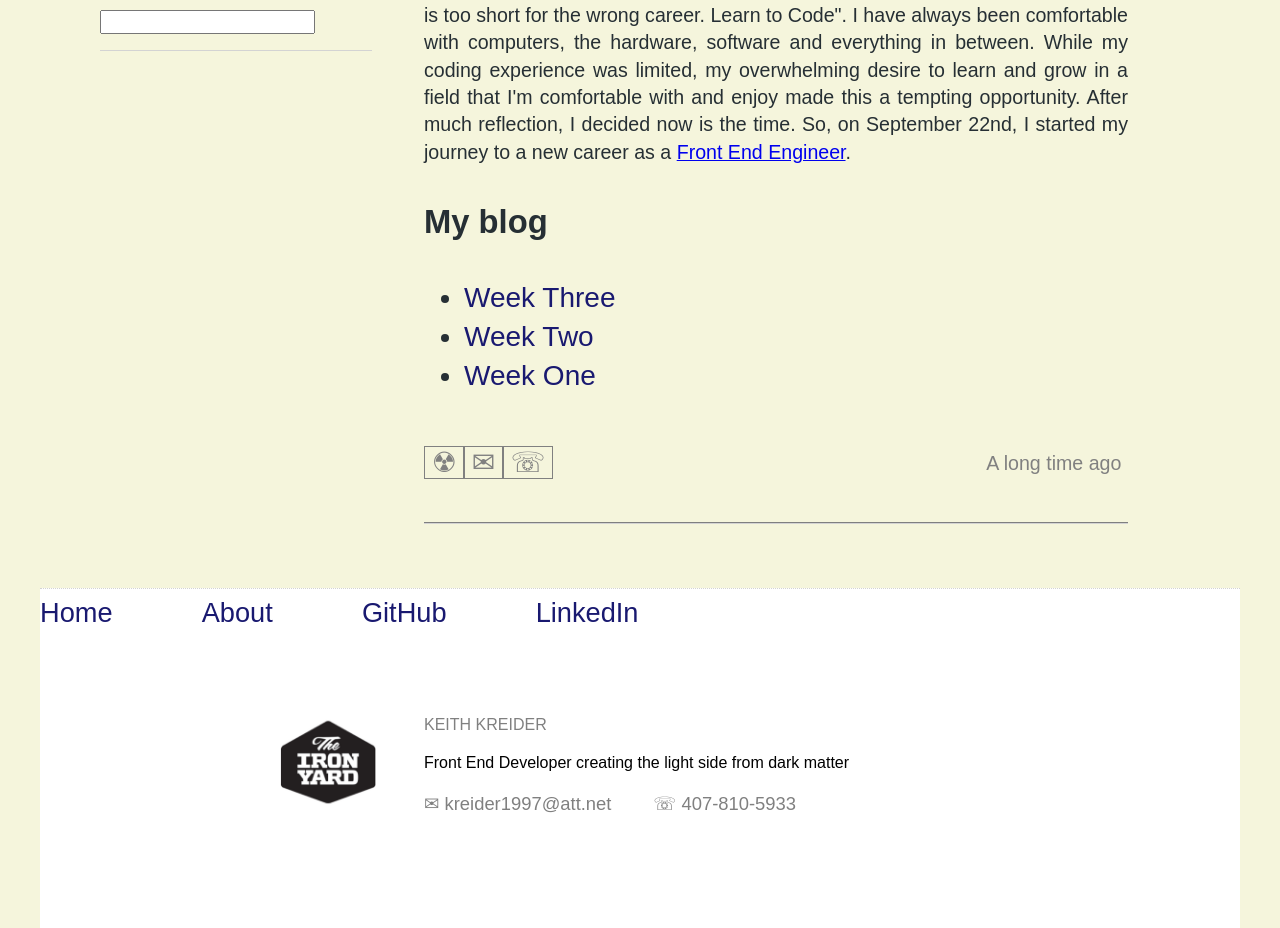
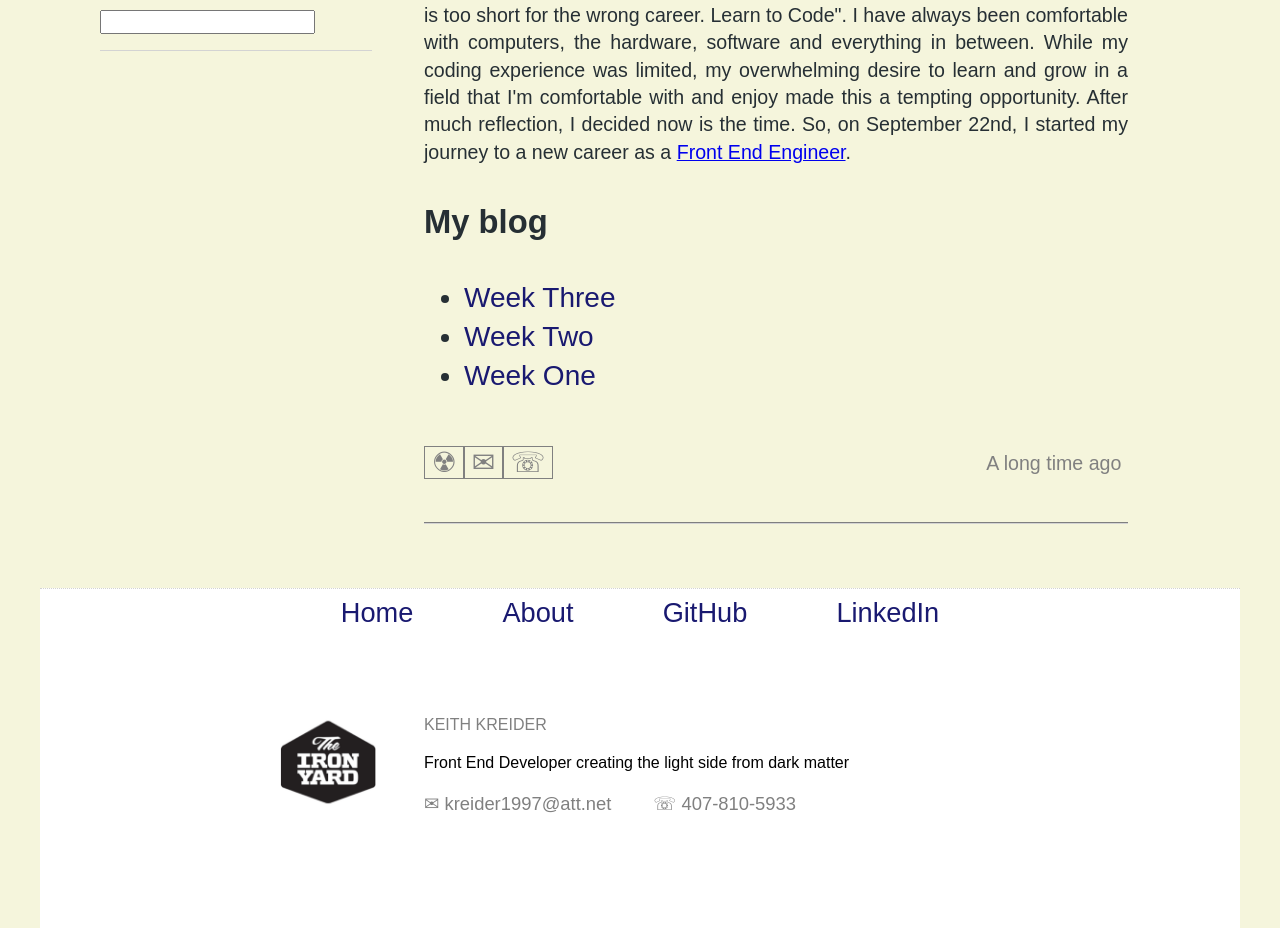
Before and after one commit to kreider1997/kreider1997.github.io, a Jekyll site: the page built from index.html, in a window 1280 px wide. Shown: the part 649-1577 px from the top of the page. Built offline with Jekyll 4.4.1, drawn with Linux system fonts in a browser that asks for light colours; nearby versions of some CDN libraries; some web fonts are replaced.

Commit message:
finished css for mobile menu view in the footer

```diff
--- a/css/styles.css
+++ b/css/styles.css
@@ -5,7 +5,7 @@
 .container {
   color: #262F34;
   max-width: 1200px;
-  min-width: 290px;
+  min-width: 320px;
   margin: 0 auto;
 }
 header #ham a {
@@ -131,6 +131,7 @@
 }
 #linkMenu ul {
   list-style: none;
+  text-align: center;
   padding: 0;
 }
 #linkMenu li {
@@ -138,19 +139,21 @@
   text-align: center;
   padding-right: 3em;
 }
+#linkMenu li:last-child {
+  padding-right: 0;
+}
 #linkMenu li a {
   text-decoration: none;
   color: midnightblue;
-  transition-property: border-bottom, text-shadow;
+  transition-property: text-shadow;
   transition-duration: .5s;
-  transition-timing-function: ease-out:
+  transition-timing-function: ease-out;
 }
 #linkMenu li a:hover {
-  border-bottom: midnightblue 1.5pt solid;
-  text-shadow: black 0pt 0pt 1pt;
-  transition-property: border-bottom, text-shadow;
+  text-shadow: black 0pt 0pt .5pt;
+  transition-property: text-shadow;
   transition-duration: .5s;
-  transition-timing-function: ease-out:
+  transition-timing-function: ease-out;
 }
 footer nav {
   padding-left: 12em;
@@ -298,6 +301,10 @@
     padding-top: .1pt;
     background-color: gainsboro;
   }
+  #linkMenu li a {
+    padding-right: 5em;
+    padding-left: 5em;
+  }
 }
 @media (max-width: 487px) {
   header {
@@ -329,5 +336,9 @@
   section h1 {
     font-size: 90%;
   }
+  #linkMenu li a {
+    padding-right: 4em;
+    padding-left: 4em;
+  }
 
 }
```
